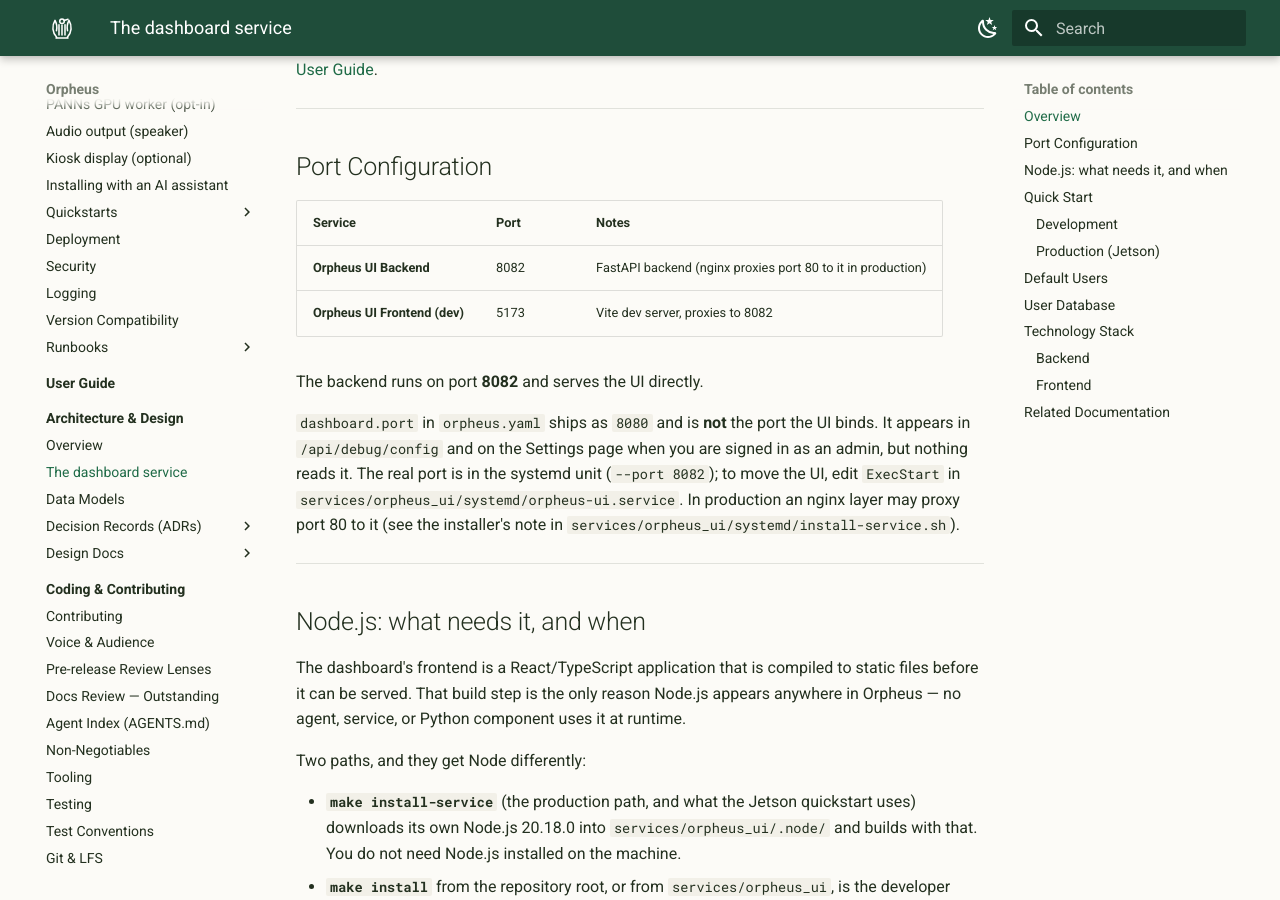
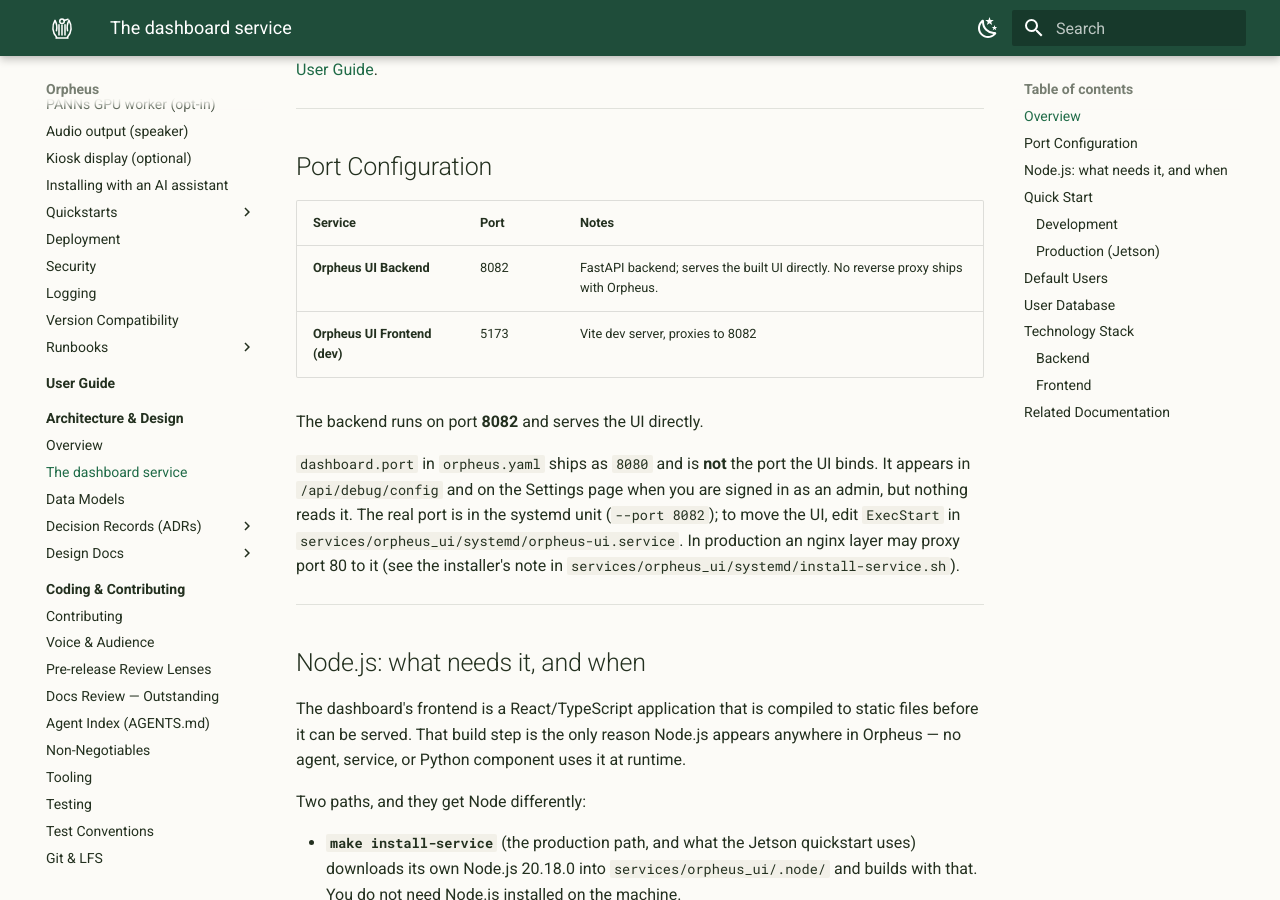
Before and after one commit to scottchronicity/orpheus, an MkDocs documentation site: the page built from docs/ORPHEUS_UI.md, in a window 1280 px wide and 900 px high, scrolled down 678 px. Built offline with MkDocs 1.6.1 and Material for MkDocs 9.7.7, drawn with Linux system fonts in a browser that asks for light colours.

Commit message:
fix(kiosk): launchers and docs point at the dashboard's real port, 8082
orpheus-ui.service serves on 8082; the Linux and macOS kiosk launchers, the
kiosk guide and the user guide pointed at 8080. The UI docs and installer
also claimed an nginx proxy on port 80 that Orpheus does not ship. The
launcher test now asserts the 8082 default.

```diff
--- a/docs/ORPHEUS_UI.md
+++ b/docs/ORPHEUS_UI.md
@@ -30,7 +30,7 @@ Diagnostics), see the [User Guide](user-guide/index.md).
 
 | Service | Port | Notes |
 | --------- | ------ | ------- |
-| **Orpheus UI Backend** | 8082 | FastAPI backend (nginx proxies port 80 to it in production) |
+| **Orpheus UI Backend** | 8082 | FastAPI backend; serves the built UI directly. No reverse proxy ships with Orpheus. |
 | **Orpheus UI Frontend (dev)** | 5173 | Vite dev server, proxies to 8082 |
 
 The backend runs on port **8082** and serves the UI directly.
```
Also changed, not shown: docs/operator-manual/kiosk.md (+6 -4 lines), docs/user-guide/index.md (+1 -1 lines), 5 other files.
